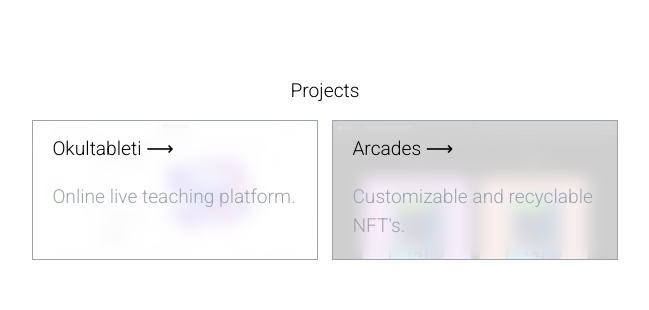
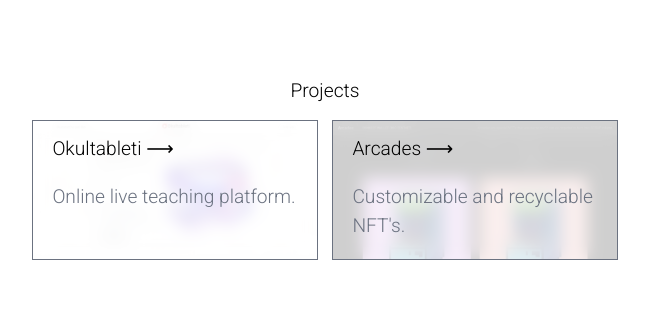
Before and after one commit to lifecodeof/lifecodeof.github.io, a Next.js app: page / in a window 1280 px wide. Shown: the part 800-1110 px from the top of the page, without its empty margins (315-964 px from the left). Built offline with nearby package versions, Linux system fonts and the light colour scheme.

Commit message:
fix contrast on light

```diff
--- a/components/ProjectCard.tsx
+++ b/components/ProjectCard.tsx
@@ -4,7 +4,7 @@ import React, { FC } from "react"
 export type Project = { title: string, desc: string, link: string, image: string | StaticImageData }
 export const ProjectCard: FC<Project> = ({ title, desc, link, image }: Project) => {
     return (
-        <article className="group relative border border-gray-400">
+        <article className="group relative border border-gray-500 dark:border-gray-400">
             <Image layout="responsive" src={image} alt={title} />
             <div className="absolute inset-0 z-10 bg-white dark:bg-black
             bg-opacity-0 group-hover:bg-opacity-80 touch:bg-opacity-80
@@ -13,10 +13,10 @@ export const ProjectCard: FC<Project> = ({ title, desc, link, image }: Project)
             " />
             <a className="absolute inset-0 ml-4 mt-3 z-20
                 transition-all duration-500
-                touch:opacity-100 opacity-0 group-hover:opacity-100"
+                opacity-0 touch:opacity-100 group-hover:opacity-100"
                  href={link} target="_blank" rel="noreferrer">
                 <h2>{title} &#10230;</h2>
-                <p className="text-gray-400 mt-4">{desc}</p>
+                <p className="text-gray-500 dark:text-gray-400 mt-4">{desc}</p>
             </a>
         </article>
     )
```
